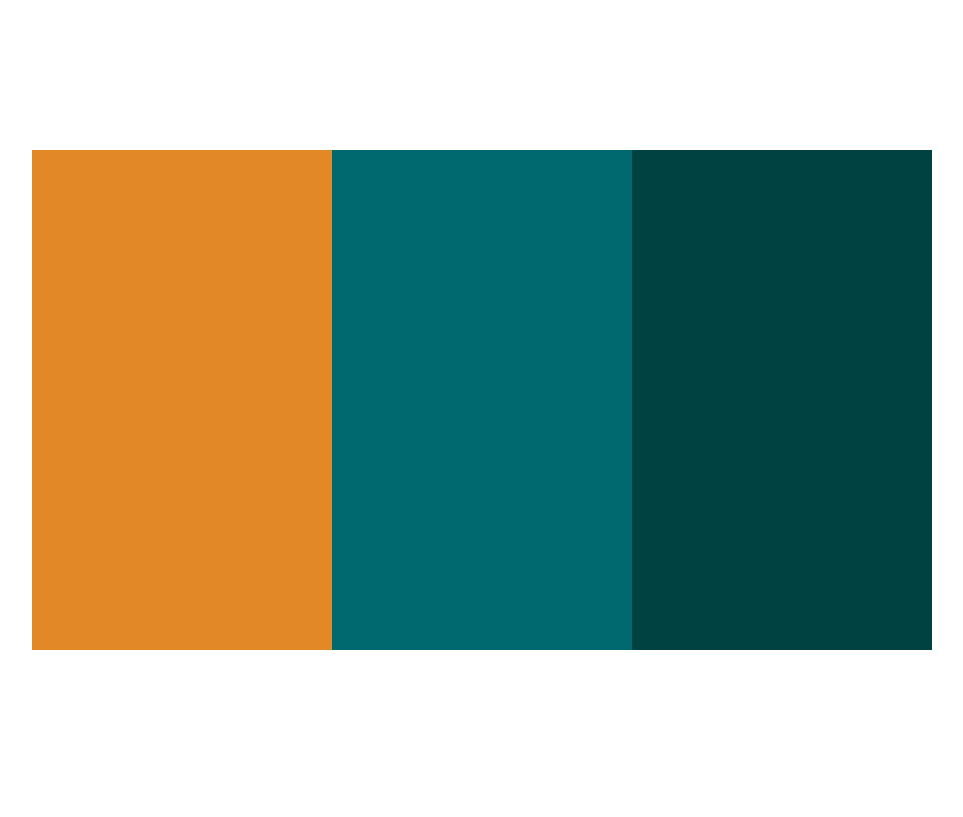
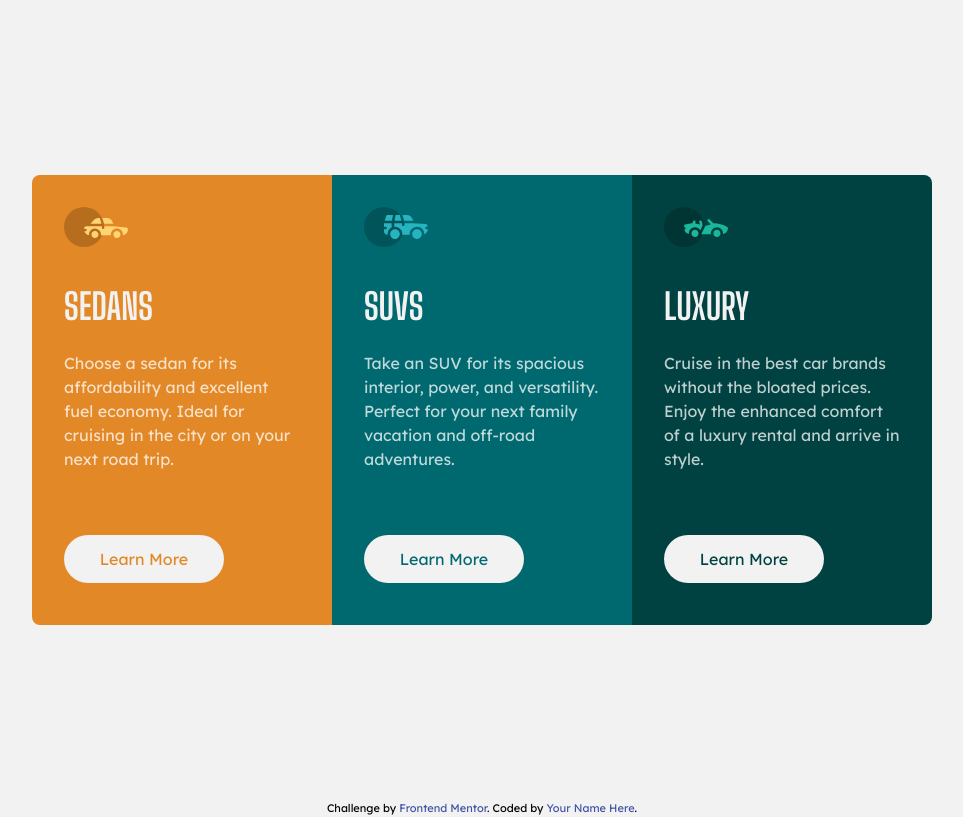
Before and after one commit to quintin156/3-Column-Preview-Component, a plain HTML site: page index.html in a window 1280 px wide. Shown: the whole page, without its empty margins (158-1121 px from the left). Drawn offline with nearby package versions, Linux system fonts and the light colour scheme.

Commit message:
Finished

```diff
--- a/index.html
+++ b/index.html
@@ -1,12 +1,18 @@
 <!DOCTYPE html>
 <html lang="en">
   <head>
-  <meta charset="UTF-8">
-  <meta name="viewport" content="width=device-width, initial-scale=1.0"> <!-- displays site properly based on user's device -->
+    <meta charset="UTF-8" />
+    <meta name="viewport" content="width=device-width, initial-scale=1.0" />
+    <!-- displays site properly based on user's device -->
 
-  <link rel="icon" type="image/png" sizes="32x32" href="./images/favicon-32x32.png">
+    <link
+      rel="icon"
+      type="image/png"
+      sizes="32x32"
+      href="./images/favicon-32x32.png"
+    />
 
-  <link rel="stylesheet" href="style.css">
+    <link rel="stylesheet" href="style.css" />
 
     <title>Frontend Mentor | 3-column preview card component</title>
 
@@ -16,54 +22,105 @@
         theme: {
           extend: {
             colors: {
-            brightOrange: 'hsl(31, 77%, 52%)',
-            darkCyan: 'hsl(184, 100%, 22%)',
-            veryDarkCyan: 'hsl(179, 100%, 13%)',
-            transparent: 'hsla(0, 0%, 100%, 0.75)',
-            veryLightGray: 'hsl(0, 0%, 95%)'
+              brightOrange: "hsl(31, 77%, 52%)",
+              darkCyan: "hsl(184, 100%, 22%)",
+              veryDarkCyan: "hsl(179, 100%, 13%)",
+              transparentColor: "hsla(0, 0%, 100%, 0.75)",
+              veryLightGray: "hsl(0, 0%, 95%)",
             },
             fontFamily: {
-            'lexendDeca': ['Lexend Deca', 'sans-serif'],
-            'bigShoulder': ['Big Shoulders Display', 'cursive']
-          }
-        }
-      }
-    }
+              lexendDeca: ["Lexend Deca", "sans-serif"],
+              bigShoulder: ["Big Shoulders Display", "cursive"],
+            },
+          },
+        },
+      };
     </script>
-
   </head>
-<body>
-  <main class="flex flex-col items-center justify-center m-5 lg:w-full lg:h-screen lg:flex-row lg:m-0 ">
-
-    <div class="box-1 w-[300px] h-[500px] bg-brightOrange">
-
+  <body class="bg-veryLightGray font-lexendDeca">
+    <main
+      class="flex flex-col items-center justify-center m-5 lg:w-full lg:h-screen lg:flex-row lg:m-0"
+    >
+      <!-- Sedans -->
+      <div
+        class="box-1 w-[300px] h-[500px] sm:h-[450px] bg-brightOrange sm:rounded-t-lg lg:rounded-l-lg lg:rounded-tr-none p-8"
+      >
+        <div class="icon">
+          <img src="images/icon-sedans.svg" alt="icon" />
         </div>
 
-    <div class="box-2 w-[300px] h-[500px] bg-darkCyan">
-
+        <div class="heading text-4xl font-bigShoulder text-veryLightGray mt-10">
+          <h1>SEDANS</h1>
         </div>
 
-    <div class="box-3 w-[300px] h-[500px] bg-veryDarkCyan">
-
+        <div class="text-transparentColor mt-6 text-left">
+          <p>
+            Choose a sedan for its affordability and excellent fuel economy.
+            Ideal for cruising in the city or on your next road trip.
+          </p>
         </div>
 
+        <button
+          class="duration-300 hover:-translate-y-1 hover:scale-110 transition ease-in-out delay-150 rounded-full bg-veryLightGray p-3 w-40 text-brightOrange font-normal mt-28 sm:mt-16"
+        >
+          Learn More
+        </button>
+      </div>
+
+      <!-- SUVS -->
+      <div class="box-2 w-[300px] h-[500px] sm:h-[450px] bg-darkCyan p-8">
+        <div class="icon">
+          <img src="images/icon-suvs.svg" alt="icon" />
+        </div>
+
+        <div class="heading text-4xl font-bigShoulder text-veryLightGray mt-10">
+          <h1>SUVS</h1>
+        </div>
+
+        <div class="text-transparentColor mt-6 text-left">
+          <p>
+            Take an SUV for its spacious interior, power, and versatility.
+            Perfect for your next family vacation and off-road adventures.
+          </p>
+        </div>
+
+        <button
+          class="duration-300 hover:-translate-y-1 hover:scale-110 transition ease-in-out delay-150 rounded-full bg-veryLightGray p-3 w-40 text-darkCyan font-normal mt-28 sm:mt-16"
+        >
+          Learn More
+        </button>
+      </div>
+
+      <!-- LUXURY -->
+      <div
+        class="box-3 w-[300px] h-[500px] sm:h-[450px] bg-veryDarkCyan sm:rounded-b-lg lg:rounded-bl-none lg:rounded-r-lg p-8"
+      >
+        <div class="icon">
+          <img src="images/icon-luxury.svg" alt="icon" />
+        </div>
+
+        <div class="heading text-4xl font-bigShoulder text-veryLightGray mt-10">
+          <h1>LUXURY</h1>
+        </div>
+
+        <div class="text-transparentColor mt-6 text-left">
+          <p>
+            Cruise in the best car brands without the bloated prices. Enjoy the
+            enhanced comfort of a luxury rental and arrive in style.
+          </p>
+        </div>
+
+        <button
+          class="duration-300 hover:-translate-y-1 hover:scale-110 transition ease-in-out delay-150 rounded-full bg-veryLightGray p-3 w-40 text-veryDarkCyan font-normal mt-28 sm:mt-16"
+        >
+          Learn More
+        </button>
+      </div>
     </main>
-
-  <!-- Sedans
-  Choose a sedan for its affordability and excellent fuel economy. Ideal for cruising in the city
-  or on your next road trip.
-
-  SUVs
-  Take an SUV for its spacious interior, power, and versatility. Perfect for your next family vacation
-  and off-road adventures.
-
-  Luxury
-  Cruise in the best car brands without the bloated prices. Enjoy the enhanced comfort of a luxury
-  rental and arrive in style.
 
   <div class="attribution">
     Challenge by <a href="https://www.frontendmentor.io?ref=challenge" target="_blank">Frontend Mentor</a>.
     Coded by <a href="#">Your Name Here</a>.
-  </div> -->
+  </div>
   </body>
 </html>
```
Also changed, not shown: images/Screenshot 2022-09-12 185207.jpg (added), 1 other file. Lines whose indentation alone changed are shown as unchanged.
